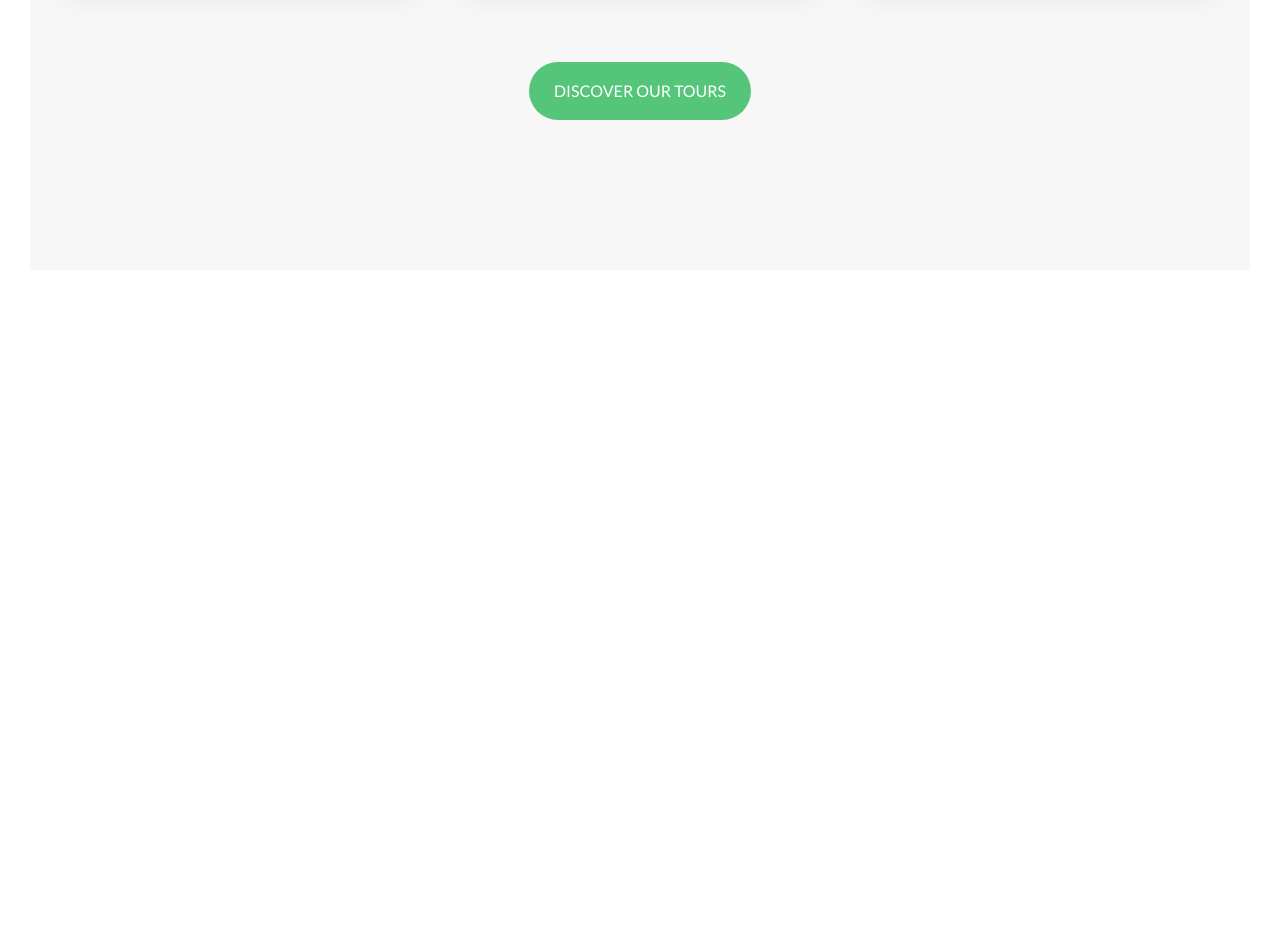
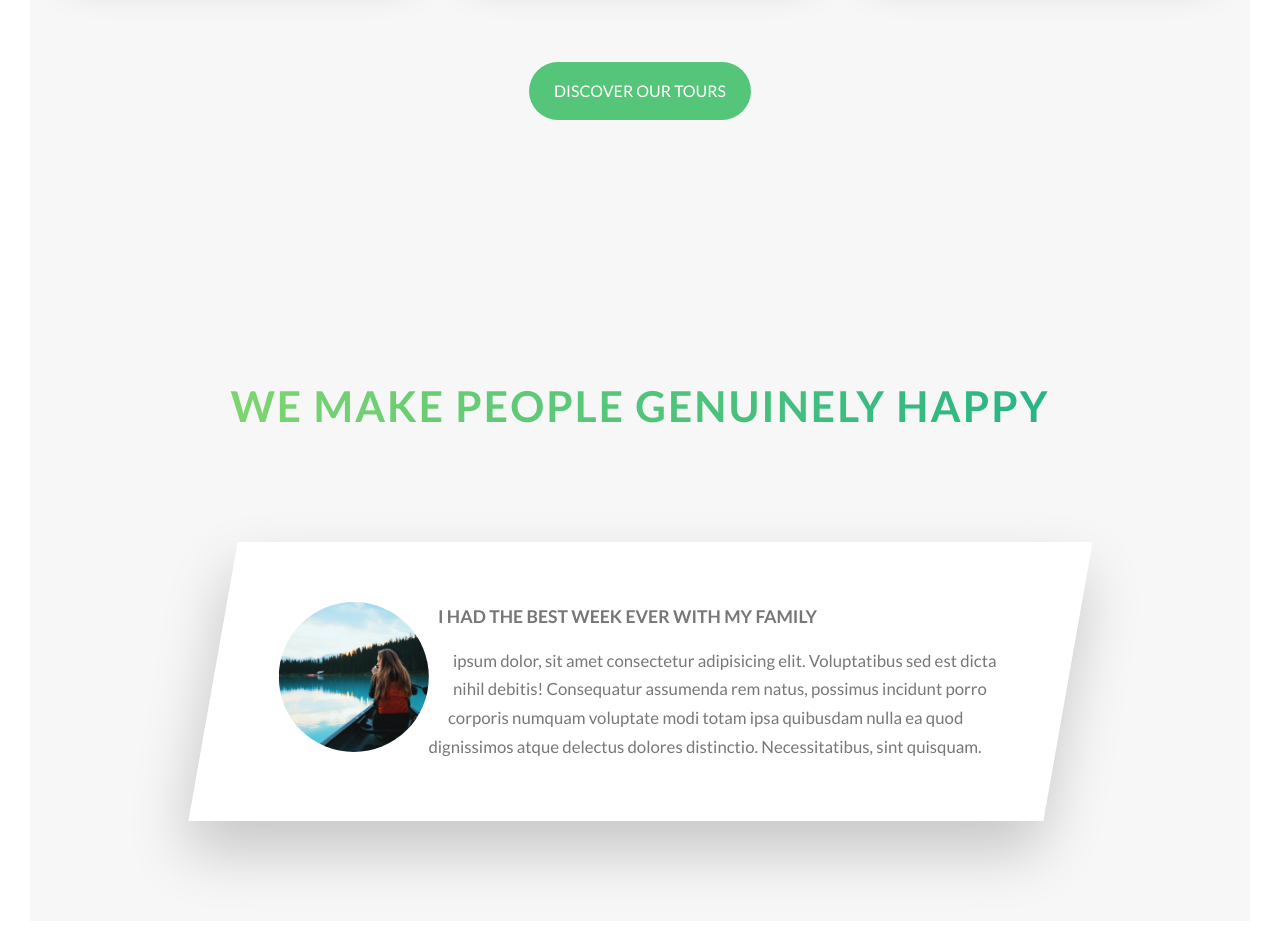
Before and after one commit to crotch-watch/Natours, a website: page index.html in a window 1280 px wide. Shown: the part 3270-4198 px from the top of the page. Before the commit the page ends 3570 px from the top, so only its background shows below. Drawn offline with nearby package versions, Linux system fonts and the light colour scheme; files that its build step writes are made by us from their sources.

```diff
--- a/index.html
+++ b/index.html
@@ -290,6 +290,36 @@
       </div>
     </section>
 
+    <section class="stories-section">
+      <div class="u-center-text u-margin-bottom-large">
+        <h2 class="heading-secondary">
+          we make people genuinely happy
+        </h2>
+      </div>
+
+      <div class="grid__row">
+        <div class="story">
+          <figure class="story__profile-img-container">
+            <img src="img/nat-8.jpg" alt="Profile" class="story__profile-img">
+          </figure>
+
+          <div class="story__text">
+            <h3 class="heading-tertiary u-margin-bottom-small">
+              i had the best week ever with my family
+            </h3>
+            <p>
+              ipsum dolor, sit amet consectetur adipisicing elit.
+              Voluptatibus sed est dicta nihil debitis! Consequatur
+              assumenda rem natus, possimus incidunt porro corporis
+              numquam voluptate modi totam ipsa quibusdam nulla ea
+              quod dignissimos atque delectus dolores distinctio.
+              Necessitatibus, sint quisquam.
+            </p>
+          </div>
+        </div>
+      </div>
+    </section>
+
     <!-- <section class="grid">
       <div class="grid__row">
         <div class="grid__row--half">1/2</div>
--- a/sass/main.scss
+++ b/sass/main.scss
@@ -5,7 +5,7 @@
   "base/utilities";
 
 @import "components/button", "components/composition",
-  "components/features-card", "components/card";
+  "components/features-card", "components/card", "components/story";
 
 @import "layouts/header", "layouts/grid";
 
--- a/sass/pages/_home.scss
+++ b/sass/pages/_home.scss
@@ -29,3 +29,8 @@
   padding: 25rem 0 15rem 0;
   margin-top: -4.9rem;
 }
+
+.stories-section {
+  padding: 10rem 0;
+  background-color: $color-grey-light-1;
+}
```
